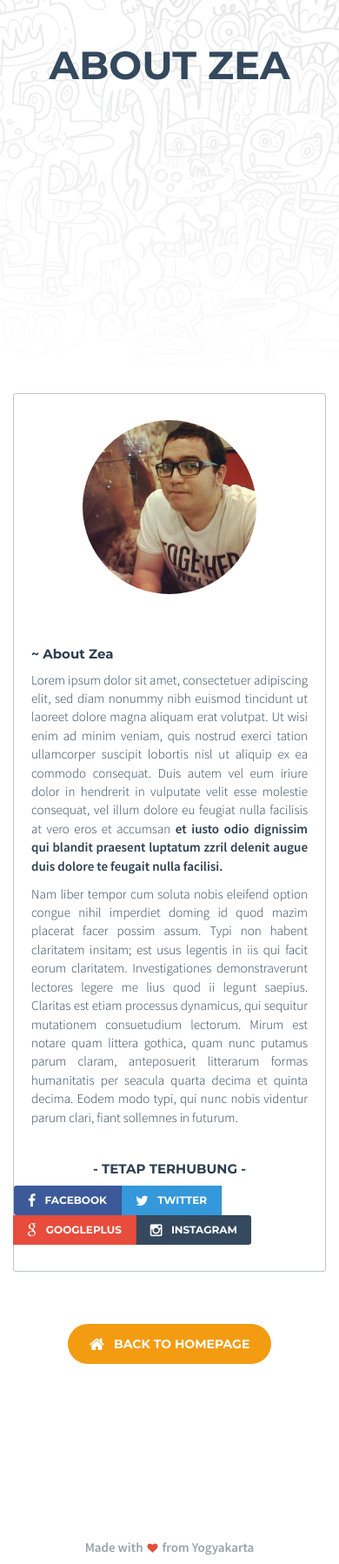
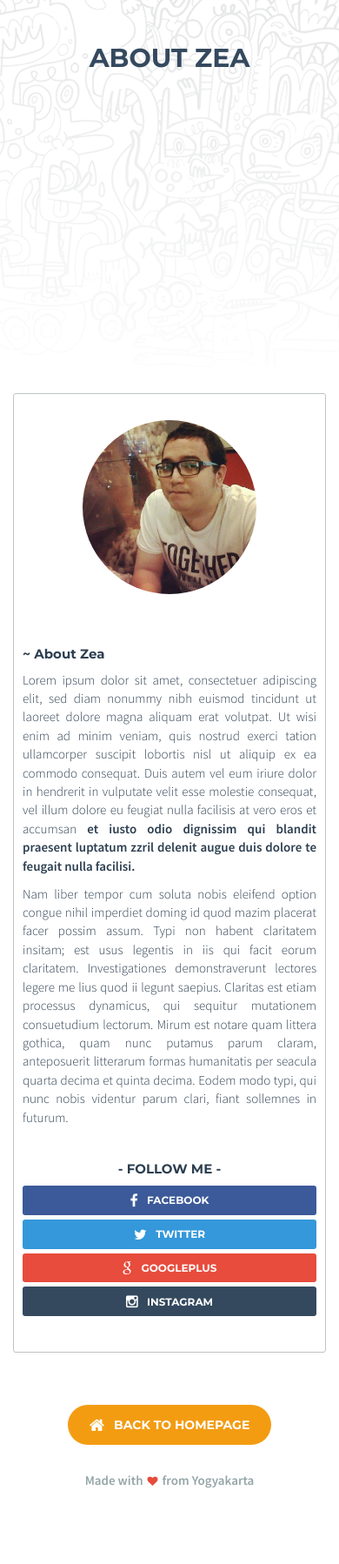
Before and after one commit to alzearafat/proweekend, a Django app: page /about/detail/1/ in a window 390 px wide. Shown: the whole page at 87% size. After the commit the page ends 1711 px from the top, so only its background shows below. Run offline with Django 3.2, Linux system fonts and the light colour scheme; data comes from the database, SQL or seed files in the repository; some libraries are stand-ins or nearby versions.

Commit message:
Create responsiveness

```diff
--- a/static/css/custom.css
+++ b/static/css/custom.css
@@ -102,6 +102,11 @@ padding-bottom: 50px;*/
     color: #34495e;
 }
 
+.social-sharer-mobile {
+    padding-left: 10px;
+    padding-right: 10px;
+}
+
 /* ---------- EOC --------- */
 
 
@@ -136,7 +141,7 @@ padding-bottom: 50px;*/
 }
 
 .body-disclaimer {
-	text-align: left !important;
+	text-align: justify;
 }
 
 .flip-it {
@@ -505,12 +510,100 @@ p#homepage-footer-jogja-createdat {
         .info-item {
             text-align: left;
         }
+
+        .header-text h1 {
+            font-size: 1.5em;
+            margin-top: 0px !important;
+        }
+
+        .header-text h2 {
+            font-size: 1em;
+            padding: 0px 25px 0px 25px;
+        }
+
+        .body-wrapper-disclaimer {
+            padding-bottom: 30px;
+        }
+
+        .body-disclaimer {
+            padding-top: 20px;
+        }
+
+        .body-disclaimer h4 {
+            text-align: center;
+        }
+
+        .header-text-single h1 {
+            font-size: 2em;
+        }
+
+        .homepage-footer-jogja {
+            height: 30px;
+        }
+
+        .homepage-footer-copyright {
+            padding-top: 0px;
+        }
+
+        p#homepage-footer-jogja-createdat {
+            padding-top: 0px;
+        }
+
+        .about-text {
+            padding-left: 10px;
+            padding-right: 10px;
+        }
+
     }
 
     @media only screen and (max-width : 480px) {
         .info-item {
             text-align: left;
         }
+
+        .header-text h1 {
+            font-size: 1.5em;
+            margin-top: 0px !important;
+        }
+
+        .header-text h2 {
+            font-size: 1em;
+            padding: 0px 25px 0px 25px;
+        }
+
+        .body-wrapper-disclaimer {
+            padding-bottom: 30px;
+        }
+
+        .body-disclaimer {
+            padding-top: 20px;
+        }
+
+        .body-disclaimer h4 {
+            text-align: center;
+        }
+
+        .header-text-single h1 {
+            font-size: 2em;
+        }
+
+        .homepage-footer-jogja {
+            height: 30px;
+        }
+
+        .homepage-footer-copyright {
+            padding-top: 0px;
+        }
+
+        p#homepage-footer-jogja-createdat {
+            padding-top: 0px;
+        }
+
+        .about-text {
+            padding-left: 10px;
+            padding-right: 10px;
+        }
+
     }
 
 /*@media only screen and (max-width : 768px) {
--- a/the_don/templates/the_don/about-detail.html
+++ b/the_don/templates/the_don/about-detail.html
@@ -13,16 +13,34 @@
 					<h5>~ About {{ team.name }}</h5>
 					{{ team.about | safe }}
 				</div>
+				<div class="row">
+					<div class="col-md-12 col-sm-12">
 						<div class="social-sharer">
 							<p>
-						<h5>- TETAP TERHUBUNG -</h5>
+								<h5>- FOLLOW ME -</h5>
+								<div class="social-sharer-desktop visible-md visible-lg hidden-sm hidden-xs">
 									<div class="btn-group" role="group" aria-label="...">
 										<a href="{{ team.facebook }}" type="button" class="btn fb-button"><i class="fa fa-facebook fa-lg"></i> Facebook</a>
 										<a href="{{ team.twitter }}" type="button" class="btn btn-info"><i class="fa fa-twitter fa-lg"></i> Twitter</a>
 										<a href="{{ team.googleplus }}" type="button" class="btn btn-danger"><i class="fa fa-google fa-lg"></i> Googleplus</a>
 										<a href="{{ team.instagram }}" type="button" class="btn ig-button"><i class="fa fa-instagram fa-lg"></i> Instagram</a>
 									</div>
+								</div>
 							</p>
+							<div class="social-sharer-mobile visible-sm visible-xs hidden-md hidden-lg">
+								<div class="row">
+									<div class="col-md-12 col-sm-12 col-xs-12">
+										<p>
+											<a href="{{ team.facebook }}" type="button" class="btn fb-button btn-block"><i class="fa fa-facebook fa-lg"></i> Facebook</a>
+											<a href="{{ team.twitter }}" type="button" class="btn btn-info btn-block"><i class="fa fa-twitter fa-lg"></i> Twitter</a>
+											<a href="{{ team.googleplus }}" type="button" class="btn btn-danger btn-block"><i class="fa fa-google fa-lg"></i> Googleplus</a>
+											<a href="{{ team.instagram }}" type="button" class="btn ig-button btn-block"><i class="fa fa-instagram fa-lg"></i> Instagram</a>
+										</p>
+									</div>
+								</div>
+							</div>
+						</div>
+					</div>
 				</div>
 			</div>
 		</div>
```
Also changed, not shown: vblog/templates/vblog/homepage.html (+7 -3 lines), vblog/templates/vblog/video-detail.html (+20 -4 lines), vblog/templates/vblog/video-list.html (+6 -2 lines). Lines whose indentation alone changed are shown as unchanged.
